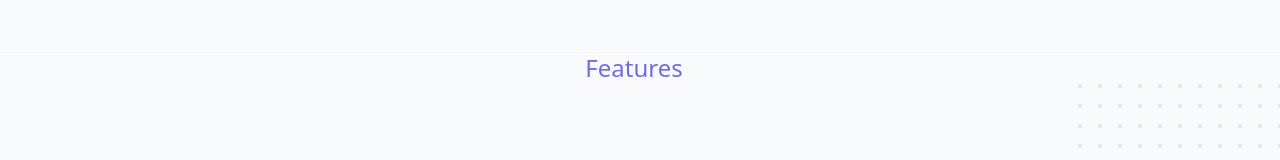
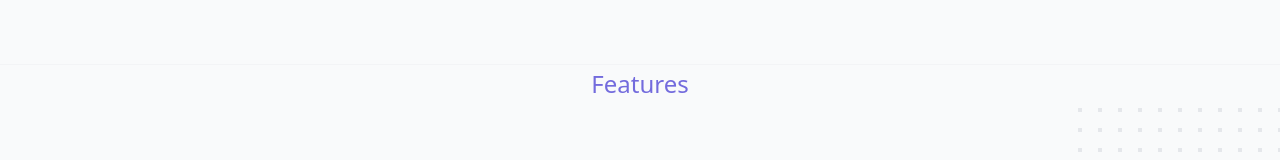
Before and after one commit to Ganymede-Bio/website, a Next.js app: page /Main in a window 1280 px wide. Shown: the part 990-1150 px from the top of the page. Built offline with nearby package versions, Linux system fonts and the light colour scheme.

Commit message:
new logo

```diff
--- a/components/dividers/DividerTitleLeft.tsx
+++ b/components/dividers/DividerTitleLeft.tsx
@@ -9,7 +9,7 @@ export default function DividerTitleLeft({ title }: IDivider) {
         <div className="w-full border-t border-gray-100" />
       </div>
       <div className="relative flex justify-center">
-        <span className="pr-3 pt-8 text-2xl font-medium text-regal-purple-light">
+        <span className="mt-12 mb-2 text-2xl font-medium text-regal-purple-light">
           {title}
         </span>
       </div>
```
